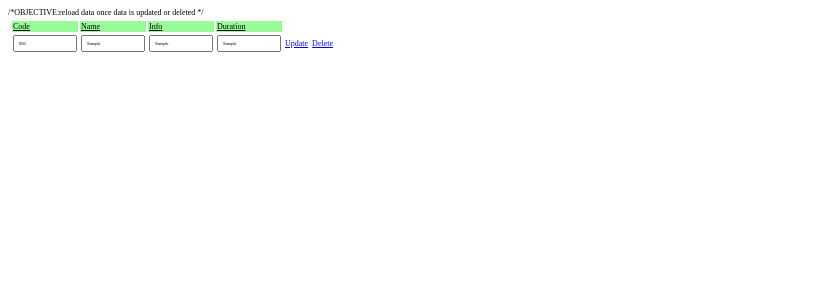
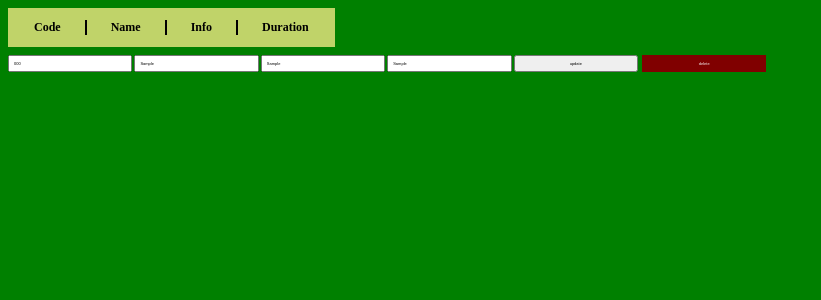
Before and after one commit to AkashdeepArjun/crud_php_sql, a PHP site: page /backend/client/CoursesList.php in a window 1280 px wide. Shown: the top 300 px of the page, without its empty margins (0-821 px from the left). Run offline with PHP 8.4, Linux system fonts and the light colour scheme; tables that the repository leaves empty or names only in its code hold one stand-in row (values such as "Sample post"); a stand-in replaces the project's code that opens the database connection.

Commit message:
basic crud using php and mysql

```diff
--- a/src/frontend/client/CoursesList.php
+++ b/src/frontend/client/CoursesList.php
@@ -11,6 +11,8 @@ $stmt=$pdo->prepare($query);
 $stmt->execute();
 
 $res=$stmt->fetchall(PDO::FETCH_ASSOC);
+
+
 
 ?>
 
@@ -33,52 +35,54 @@ $res=$stmt->fetchall(PDO::FETCH_ASSOC);
   <body>
 
 
+  <div class="titles">
+
+    <h2>Code</h2>
+    <h2>Name</h2>
+    <h2>Info</h2>
+    <h2 class="last">Duration</h2>
 
 
 
-    <table>
+</div>
 
-      <thead>
+<div class = "parent">
 
-        <tr class="head titles">
+<?php foreach($res as $row):?>
 
-          <td>Code</td>
-          <td>Name</td>
-          <td>Info</td>
-          <td>Duration</td>
+  <div class="entry">
+
+  <form method = 'post' action="http://localhost:3000/backend/update.php">
+
+  <input type="text" name="code" value=<?=htmlspecialchars($row['code'])?>></input>
+  <input type="text" name="name" value=<?=htmlspecialchars($row['name'])?>></input>
+  <input type="text" name="info" value=<?=htmlspecialchars($row['info'])?>></input>
+  <input type="text" name="duration" value=<?=htmlspecialchars($row['duration'])?>></input>
+  <input type="submit" value="update"></input>
 
 
-        </tr>
+  </form>
 
-      </thead>
+  <form method='post' action="http://localhost:3000/backend/delete.php">
 
-      <tbody>
+    <input type="text" value=<?=htmlspecialchars($row['code'])?> class="target_id" name="code" ></input>
+    <input type="submit" value="delete" class="del"></input>
 
-        /*OBJECTIVE:reload data once data is updated or deleted */
 
-<?php foreach($res as $row):?>
-  <tr>
+  </form>
 
-    <td>
-<input type="text" value=<?= htmlspecialchars($row['code']) ?>></input></td>
-    <td><input type="text" value=<?=htmlspecialchars($row['name']) ?>></input></td>
-    <td><input type="text" value=<?=htmlspecialchars($row['info']) ?>></input></td>
-    <td><input type="text" value=<?=htmlspecialchars($row['duration']) ?>></input></td>
-  <td class='edit'>Update</td>
-  <td class='edit'>Delete</td>
 
-  </tr>
-</form>
+
+</div>
 <?php endforeach ?>
+
+
+
+</div>
 
 
 
 
 
-      </tbody>
-
-
-    </table>
-
   </body>
 </html>
--- a/src/frontend/css/CoursesList.css
+++ b/src/frontend/css/CoursesList.css
@@ -3,68 +3,61 @@ html{
   font-size: 8px;
 }
 
-table{
+/*td.edit:hover{*/
+/**/
+/**/
+/**/
+/*}*/
 
-/*border: 0.25rem solid black;*/
-padding: 0.25rem;
+
+body{
+
+
+  background-color:green;
 }
 
-tr.head{
+.table{
 
-  font-style: bold;
-  text-decoration: underline;
-  background-color: palegreen;
-  border: 2rem solid black;
-  font-size:1rem;
+  background-color: #fdbedd;
+  margin-top:1rem;
+  display: inline-flex;
+  flex-flow: column;
+  padding: 0.25rem;
 
 }
 
-td.titles{
 
-  padding:0.5rem;
-  text-align: center;
+.titles{
+
+  display: inline-flex;
+  flex-direction:row;
+  /*flex-direction: column;*/
+  background-color: #c0d369;
+  padding: 0.25rem;
+
+}
+.row{
+  display: inline-flex;
+  flex-direction: row;
+  background-color: inherit;
+  padding:0.25rem ;
 
 }
 
-tr.enteries{
-
-  font-family: sans-serif;
-  font-size: 0.5rem;
-
-
-}
-
-td.error{
-
-  background-color: red;
-  color: white;
-  font-style: bold;
-
-}
-
-td{
-
-
-  /*border:0.125rem solid black;*/
-
-
-}
-
-td.edit{
-
-  text-decoration: underline;
-  color:blue;
-  cursor: pointer;
-
-
-}
-
-td.edit:hover{
 
 
 
+
+.titles>h2{
+  padding-right: 3rem;
+  padding-left: 3rem;
+  border-right: 0.25rem solid black;
 }
 
+
+h2[class="last"]{
+  border:none;
+}
 input{
 
   padding: 0.5rem;
@@ -73,5 +66,63 @@ input{
 
 input:focus{
 
-  border: 0.075 solid green;
+  border: 0.25 solid green;
 }
+
+h1{
+  font-size:3rem;
+  color:red;
+}
+
+/*.vishu{*/
+/**/
+/*  font-size:5rem;*/
+/*  color:blue;*/
+/*  background-color: #c0d369;*/
+/*}*/
+/**/
+/*.shikha{*/
+/**/
+/*  font-size:5rem ;*/
+/*  color:yellow;*/
+/*  background-color: black;*/
+/*  font-family: cursive;*/
+/*}*/
+
+
+.entry{
+
+  display: grid;
+  grid-template-columns: 1fr 1fr ;
+  gap:0.5rem;
+
+}
+
+form{
+
+  display: grid;
+  grid-template-columns:1fr 1fr 1fr 1fr 1fr;
+  gap: 0.25rem;
+  margin-top:1rem;
+
+}
+
+input.del{
+
+  background-color:#800000 ;
+  color: white;
+  border:none;
+  filter:drop-shadow(0.5rem,0.5rem,0rem,black);
+
+
+}
+
+
+input.target_id{
+
+
+  /*visibility:collapse;*/
+
+  display: none;
+
+}
```
Also changed, not shown: src/backend/delete.php (added, +51 -0 lines), src/backend/update.php (added, +95 -0 lines).
